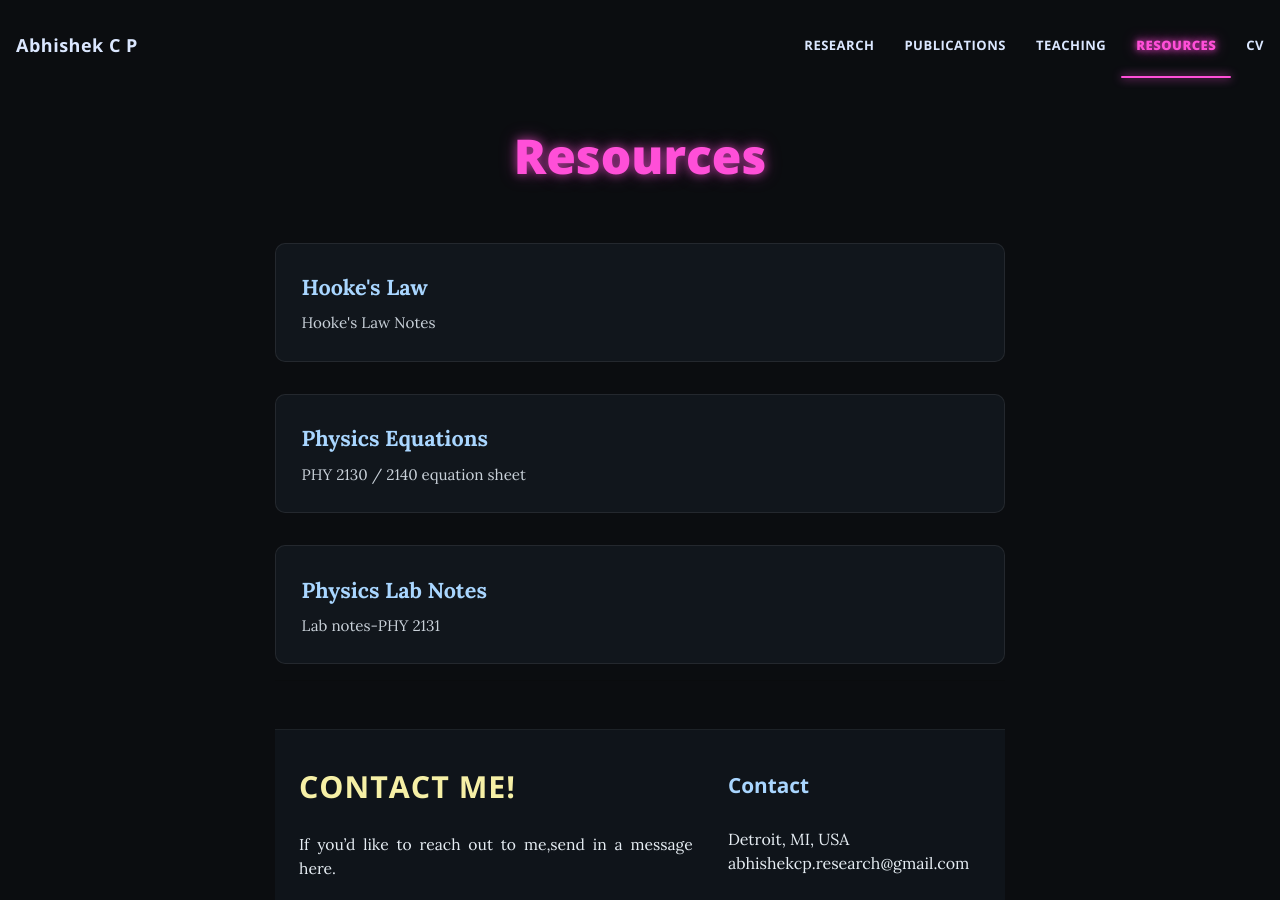
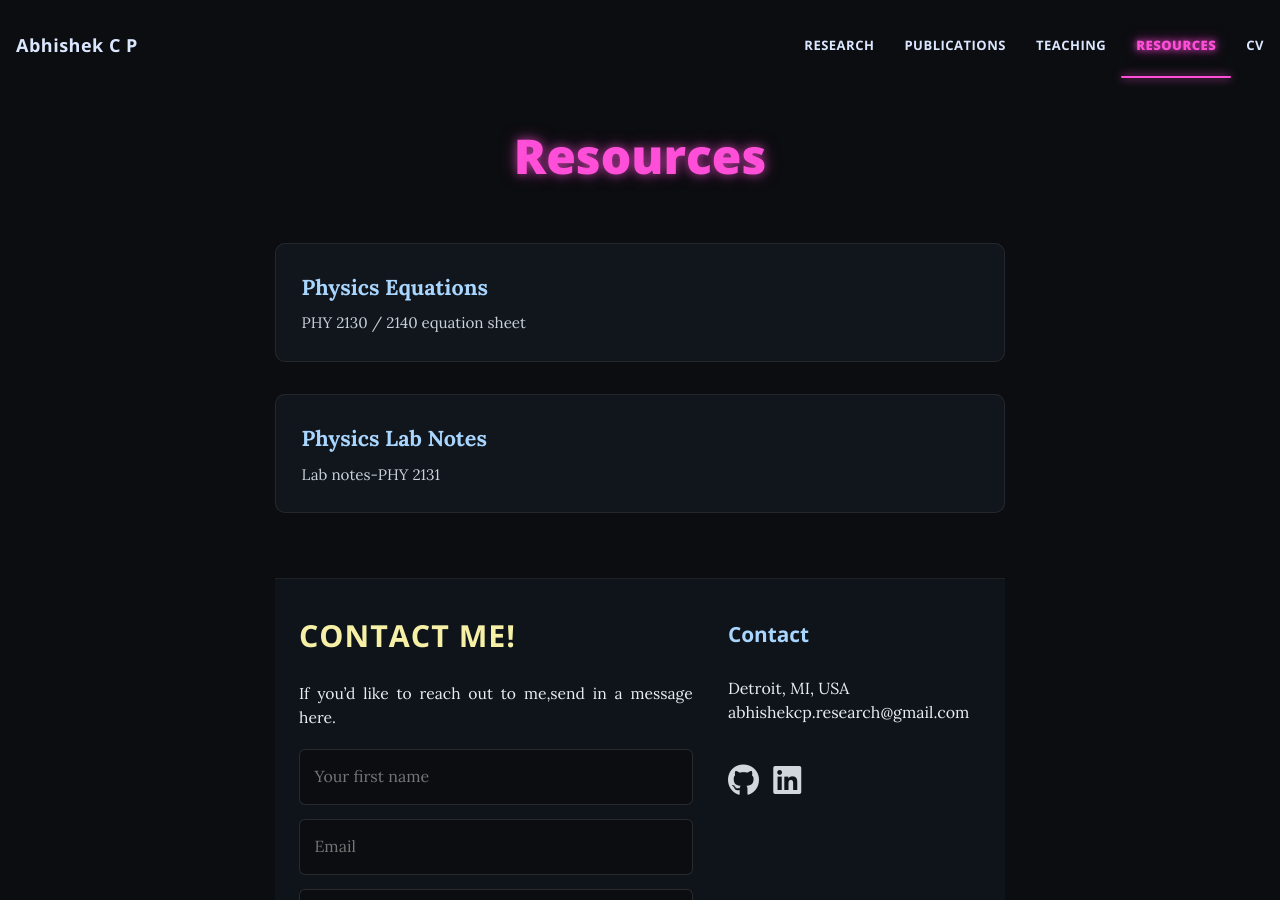
Before and after one commit to abhishek-c-p/abhishek-c-p.github.io, a Jekyll site: the page built from resources.md, in a window 1280 px wide and 900 px high. Built offline with Jekyll 4.4.1, drawn with Linux system fonts in a browser that asks for light colours.

Commit message:
Comment out resources grid in resources.md
Commented out the resources grid section in resources.md.

```diff
--- a/resources.md
+++ b/resources.md
@@ -4,14 +4,14 @@
 permalink: /resources/
 ---
 
-<div class="resources-grid">
+<!-- <div class="resources-grid">
   <a class="resource-card" href="{{ '/resources/hookes-law/' | relative_url }}">
     <div class="resource-card-title">Hooke's Law</div>
     <div class="resource-card-subtitle">
       Hooke's Law Notes
     </div>
   </a>
-</div>
+</div> -->
 
 
 
```
